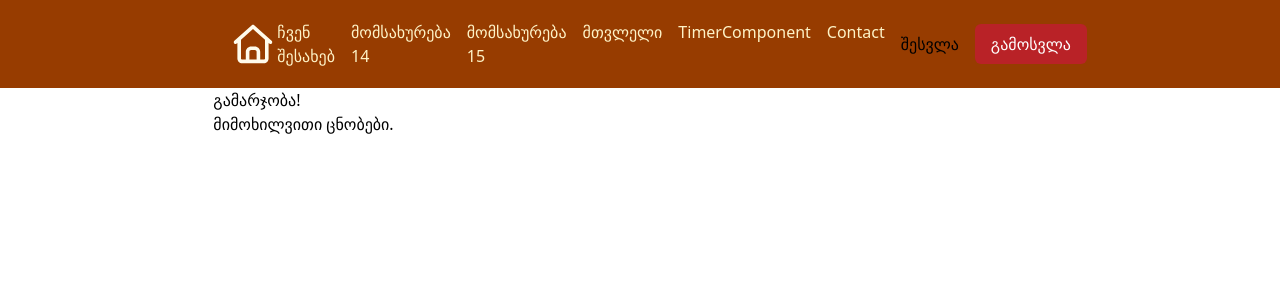
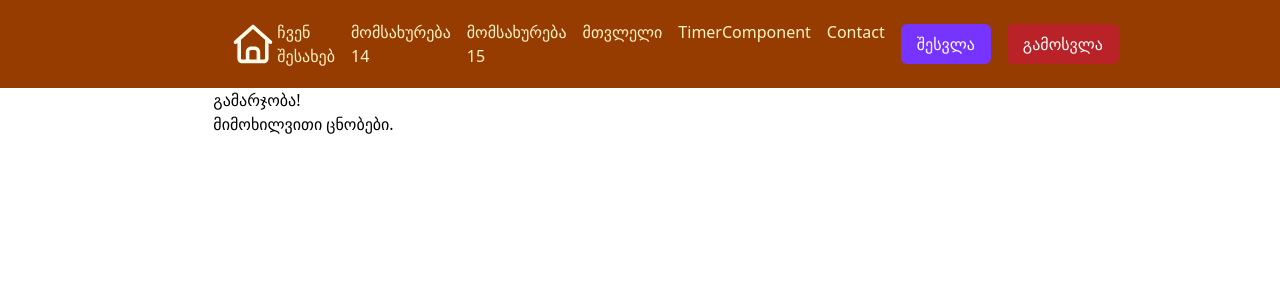
Before and after one commit to bta-tsotne/pages, a React (Vite) app: page / in a window 1280 px wide. Shown: the top 300 px of the page. Built offline with nearby package versions, Linux system fonts and the light colour scheme.

Commit message:
შევცვალეთ ფერები, დაემატა მწვანე

```diff
--- a/src/assets/css/abstracts/_variables.scss
+++ b/src/assets/css/abstracts/_variables.scss
@@ -1,4 +1,5 @@
 $colors: (
-  golden:rgb(246, 210, 10),
-  danger: hsl(358, 69%, 43%)
+  golden:hsl(260, 100%, 60%),
+  danger: hsl(358, 69%, 43%),
+  success: hsl(80, 100%, 60%),
 );
--- a/src/componets/Header.tsx
+++ b/src/componets/Header.tsx
@@ -28,7 +28,7 @@ export default function Header() {
             <Link to="/contact">Contact</Link>
           </nav>
           <button
-            className="btn btn-primary"
+            className="btn btn-golden"
             onClick={() => handleNavigate("dashboard")}
           >
             შესვლა
```
